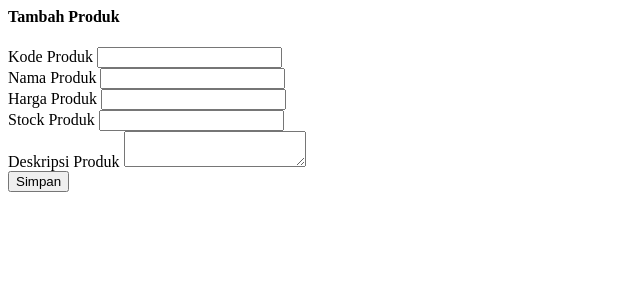
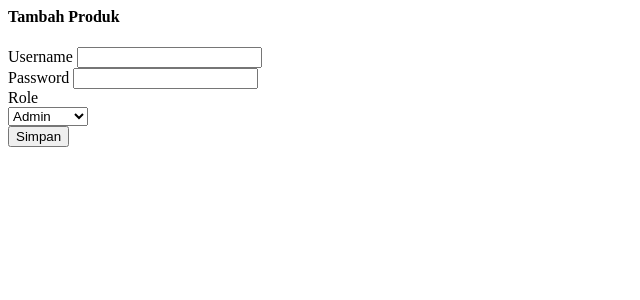
Before and after one commit to mrsinagadev/phpmvc-shop-app, a PHP site: page /pemrogramanWeb/views/user/create.php in a window 1280 px wide. Shown: the top 300 px of the page, without its empty margins (0-640 px from the left). Run offline with PHP 8.4, Linux system fonts and the light colour scheme; some libraries are stand-ins or nearby versions.

Commit message:
Menambahkan Fitur Tambah, Update, Delete

```diff
--- a/app/views/user/create.php
+++ b/app/views/user/create.php
@@ -5,29 +5,25 @@
         </div>
         <div class="ui segment">
             <!-- konten -->
-            <form action="<?= BASE_URL ?>/product/store" method="post" class="ui form">
+            <form action="<?= BASE_URL ?>/user/store" method="post" class="ui form">
                 <div class="field">
-                    <label>Kode Produk</label>
-                    <input type="text" name="inp_kode">
+                    <label>Username</label>
+                    <input type="text" name="inp_user">
                 </div>
                 <div class="field">
-                    <label>Nama Produk</label>
-                    <input type="text" name="inp_nama">
+                    <label>Password</label>
+                    <input type="Password" name="inp_pass">
                 </div>
                 <div class="field">
-                    <label>Harga Produk</label>
-                    <input type="number" min=0 name="inp_harga">
+                    <label for="role">Role</label>
+                         <div class="class input">
+                          <select name="inp_role" >
+                            <option value="admin">Admin</option>
+                            <option value="customer">Customer</option>
+                          </select>
+                    </div>
                 </div>
-                <div class="field">
-                    <label>Stock Produk</label>
-                    <input type="number" min=1 name="inp_stock">
-                </div>
-                <div class="field">
-                    <label>Deskripsi Produk</label>
-                    <textarea name="inp_desc" rows="2"></textarea>
-                </div>
-                <div class="ui divider"></div>
-                <div class="field">
+                    <div class="field">
                     <input type="submit" value="Simpan" class="ui black button">
                 </div>
             </form>
```
Also changed, not shown: app/controllers/User.php (+36 -8 lines), app/models/UserModel.php (+43 -2 lines), app/views/user/edit.php (+32 -0 lines).
